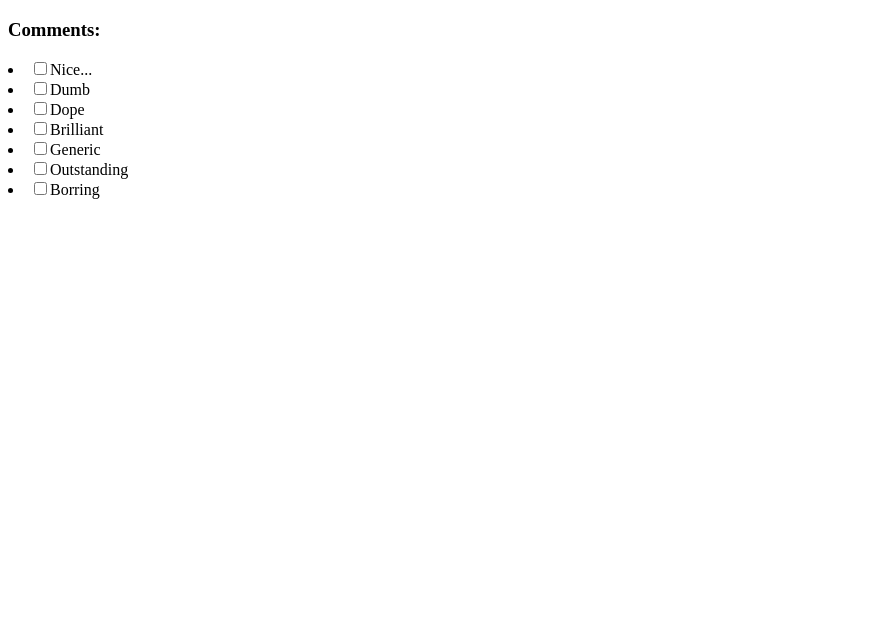
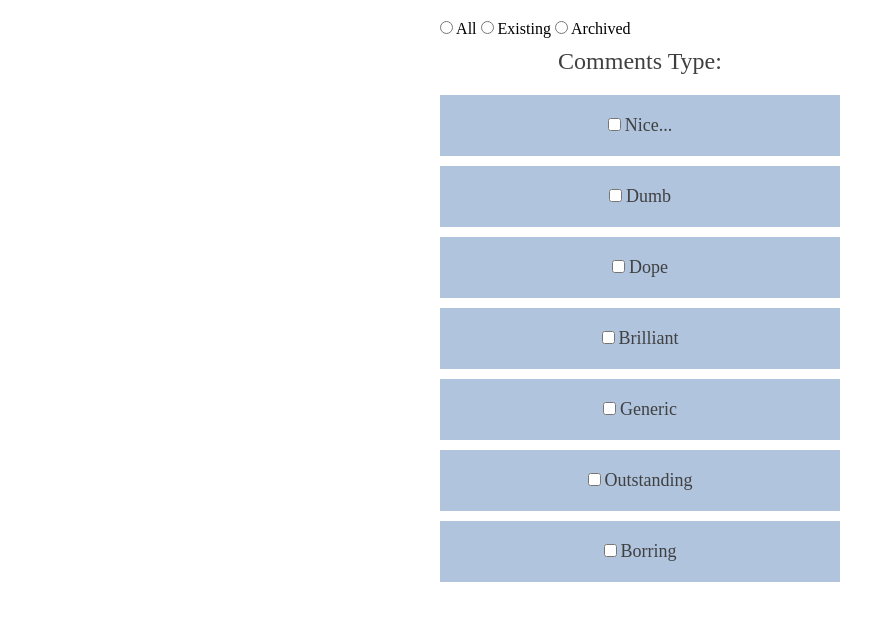
Before and after one commit to lehaazarenko/angularTask1, a website: page index.html in a window 1280 px wide. Shown: the whole page, without its empty margins (0-895 px from the left). Drawn offline with nearby package versions, Linux system fonts and the light colour scheme.

Commit message:
experiments: styled page just a little bit and rebuilt component

```diff
--- a/components/commentsList.js
+++ b/components/commentsList.js
@@ -10,7 +10,16 @@
 	    				   {text: "Generic", isRemoved: false},
 	    				   {text: "Outstanding", isRemoved: false},
 	    				   {text: "Borring", isRemoved: false}];
+
+        ctrl.toggleIsRemoved = function (index) {
+            ctrl.comments[index].isRemoved === true ?
+				ctrl.comments[index].isRemoved = false :
+				ctrl.comments[index].isRemoved = true;
+			// console.log(index);
+        }
 	}
+
+
 
 	angular.module('angularTask1').component('commentsList', {
 		templateUrl: 'components/commentsListView.html',
--- a/components/commentsListView.html
+++ b/components/commentsListView.html
@@ -1,3 +1,23 @@
-<li ng-repeat="comment in ctrl.comments" ng-show="!comment.isRemoved" class="ng-hide">
-	<input type="checkbox">{{comment.text}}
-</li>
+
+<label>
+	<input type="radio" ng-model="commentsType" value="all"> All
+</label>
+
+<label>
+	<input type="radio" ng-model="commentsType" value="existing"> Existing
+</label>
+
+<label>
+	<input type="radio" ng-model="commentsType" value="archived"> Archived
+</label>
+
+<div class="comments-type-caption">Comments Type: <br>{{commentsType}}</div>
+
+<ul class="comments-wrapper">
+	<li ng-repeat="comment in ctrl.comments" class="comment" ng-class="comment.isRemoved ? 'comment-removed': 'comment-not-removed'">
+		<input type="checkbox" ng-click="ctrl.toggleIsRemoved($index)">
+		<div class="comment-text">
+			{{comment.text}}
+		</div>
+	</li>
+</ul>
--- a/index.html
+++ b/index.html
@@ -2,18 +2,15 @@
 <html ng-app="angularTask1">
 <head>
 	<title>Angular Task 1</title>
+	<link rel="stylesheet" href="styles.css">
 </head>
 <script src="https://ajax.googleapis.com/ajax/libs/angularjs/1.7.2/angular.min.js"></script>
 <body>
 
 	<script src="./index.js"></script>
-	<!-- <script src="./myCtrl.js"></script> -->
 	<script src="components/commentsList.js"></script>
 
-	<div style="max-width:400px;">
-	  <header>
-	    <h3>Comments: </h3>
-	  </header>
+	<div style="max-width: 400px; margin: 20px auto">
 	  <comments-list></comments-list>
 	</div>
 
--- /dev/null
+++ b/styles.css
@@ -0,0 +1,41 @@
+* {
+    padding: 0;
+    margin: 0;
+}
+
+ul {
+    list-style-type: none;
+}
+
+.comments-wrapper {
+    margin: 0 auto;
+    display: flex;
+    flex-wrap: wrap;
+    justify-content: space-around;
+}
+
+.comment {
+    background-color: lightsteelblue;
+    padding: 20px;
+    text-align: center;
+    width: 100%;
+    margin-top: 10px;
+    transition: 1s;
+}
+
+.comment-text {
+    display: inline-block;
+    font-size: 18px;
+    color: #404040;
+}
+
+.comment-removed {
+    background-color: darksalmon;
+}
+
+.comments-type-caption {
+    font-size: 24px;
+    color: #404040;
+    text-align: center;
+    padding: 10px 0;
+}
```
